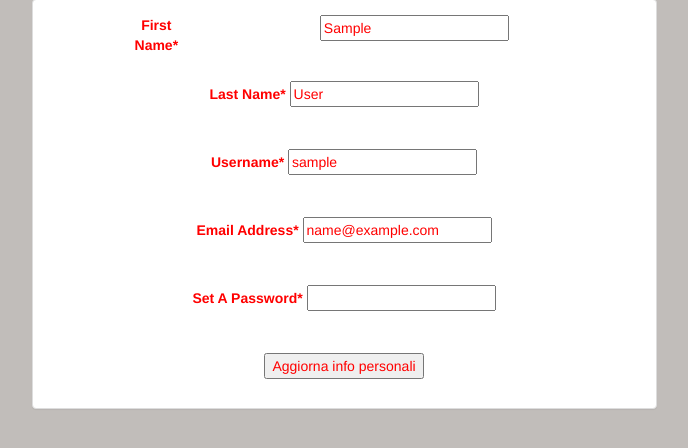
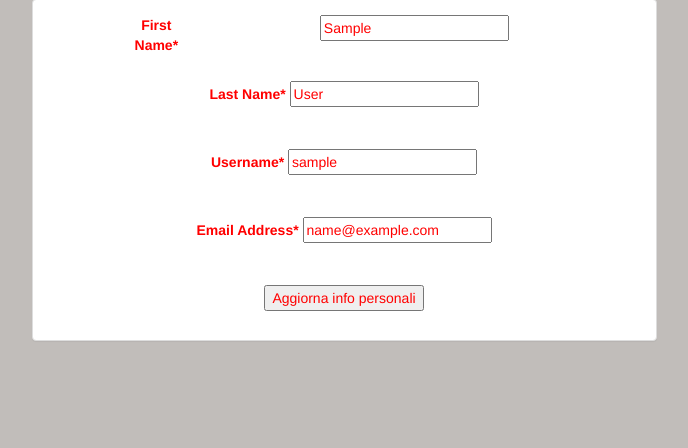
Before and after one commit to Angelo94/Polisportiva, a Django app: page /aspo/userinfo/ in a window 1280 px wide. Shown: the part 136-584 px from the top of the page, without its empty margins (296-984 px from the left). Run offline with Django 3.2, Linux system fonts and the light colour scheme; the visitor is signed in with stand-in values (Sample User, id 1); parts of the project's set-up code (start-up, migrations or seed data) failed here and were passed over; some libraries are stand-ins or nearby versions.

Commit message:
Update user info to be finished

```diff
--- a/polisportiva/api/api_main/views.py
+++ b/polisportiva/api/api_main/views.py
@@ -1,3 +1,6 @@
+from rest_framework.authentication import SessionAuthentication, BasicAuthentication
+from rest_framework.decorators import permission_classes, authentication_classes
+from rest_framework.permissions import IsAuthenticated
 from rest_framework.renderers import TemplateHTMLRenderer
 from rest_framework.response import Response
 from rest_framework.views import APIView
@@ -14,6 +17,9 @@ class HomeView(APIView):
            return Response({}, template_name='user/login.html')
 
 
+
+@authentication_classes([SessionAuthentication, BasicAuthentication])
+@permission_classes([IsAuthenticated])
 class UserInfoView(APIView):
     renderer_classes = [TemplateHTMLRenderer]
 
--- a/polisportiva/templates/user/users_list.html
+++ b/polisportiva/templates/user/users_list.html
@@ -6,7 +6,7 @@
       <h2>{{ user.username }}</h2>
       <div class="panel panel-default userinfo-panel col-md-6 col-md-offset-3">
         <div class="panel-body">
-            <form  action={% url 'userregistration' %} method="POST">
+            <form >
               {% csrf_token %}
               <div class="top-row">
                 <div class="field-wrap">
@@ -34,12 +34,6 @@
                 </label>
                 <input type="email" id="email" name="email" required="" autocomplete="off" value="{{ user.email }}">
               </div>
-              <div class="field-wrap">
-                <label for="password">
-                  Set A Password<span class="req">*</span>
-                </label>
-                <input type="password" id="password" name="password" required="" autocomplete="off">
-              </div>
               <button type="submit" class="button button-block">Aggiorna info personali</button>
           </form>
         </div>
```
